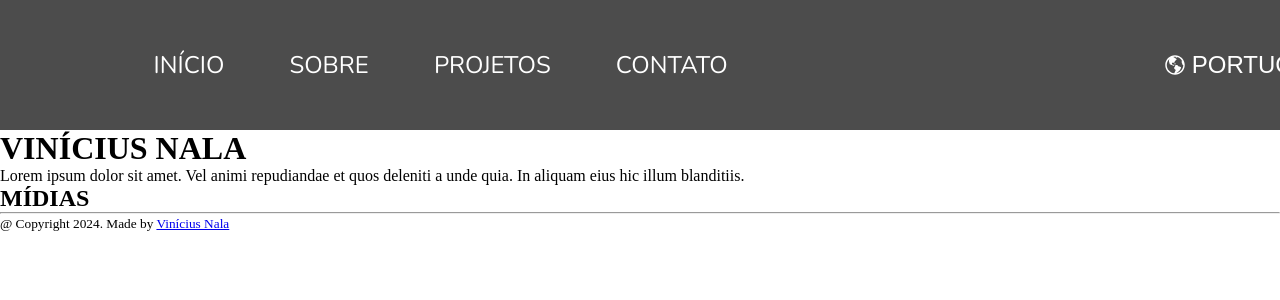
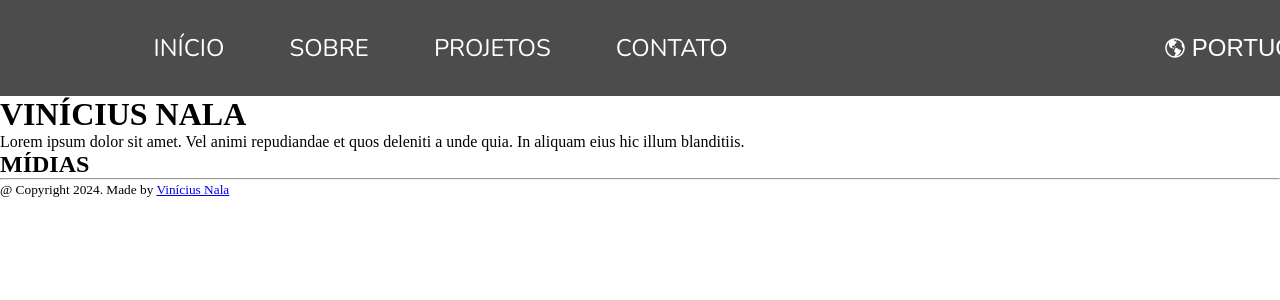
Before and after one commit to ViniciusNalaSantos/PersonalWebsite, a React (Create React App) app in the folder frontend/: page / in a window 1280 px wide. Shown: the top 300 px of the page. Built offline with nearby package versions, Linux system fonts and the light colour scheme.

Commit message:
Altering the responsiveness of the banner.

```diff
--- a/frontend/src/components/Banner/banner.css
+++ b/frontend/src/components/Banner/banner.css
@@ -14,10 +14,10 @@
 .banner {
     background-color: var(--color-main-dark-grey);
     color: var(--color-secondary-white);
-    height: 8.125rem;
-    min-width: 100%;
+    height: 12vh;
     display: flex;
     font-size: 1.5rem;
+    line-height: 1.5em;
     font-family: var(--font-family-main);
     width: 100%;
 }
@@ -27,7 +27,7 @@
     flex-direction: row;
     align-items: center;
     gap: 4.063rem;
-    padding-left: 12%;
+    padding-left: 12vw;
     background-color: var(--color-main-dark-grey);
 }
 
@@ -38,8 +38,8 @@
     flex-wrap: nowrap;
     gap: 5px;
     flex-flow: row;
-    padding-right: 12%;
-    padding-left: 34%;
+    padding-right: 12vw;
+    padding-left: 34vw;
     background-color: var(--color-main-dark-grey);
 }
 
```
